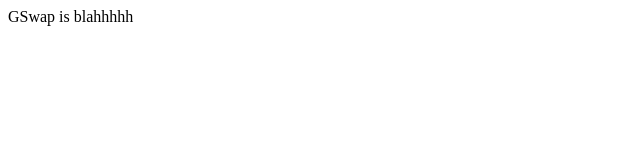
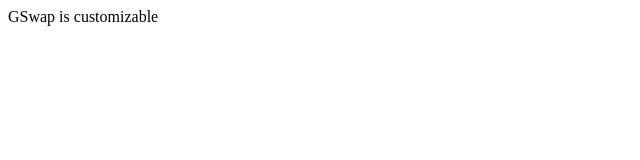
Before and after one commit to michaelgruber/gswap, a plain HTML site: page index.html in a window 1280 px wide. Shown: the full height of the page, 0-640 px from the left. Drawn offline with Linux system fonts and the light colour scheme.

Commit message:
runs through values once with delay

```diff
--- a/index.html
+++ b/index.html
@@ -16,7 +16,7 @@
     }
   </script>
 
-  <span>GSwap is <span id="gswap">blahhhhh</span></span>
+  <span>GSwap is <span id="gswap"></span></span>
 
   <script type="text/javascript" src="js/jquery-1.10.1.min.js"></script>
   <script type="text/javascript" src="js/gswap.js"></script>
--- a/js/gswap.js
+++ b/js/gswap.js
@@ -1,9 +1,12 @@
 (function($){
     $.fn.gswap = function() {
         var substitute = JSON.parse($('#gswapable').html());
+        var target     = $('#gswap');
 
         $.each(substitute.items, function(index, value) {
-              console.log(value);
+            setTimeout(function() {
+                target.text(value);
+            }, 1000 * index);
         });
     }
 })(jQuery);
```
